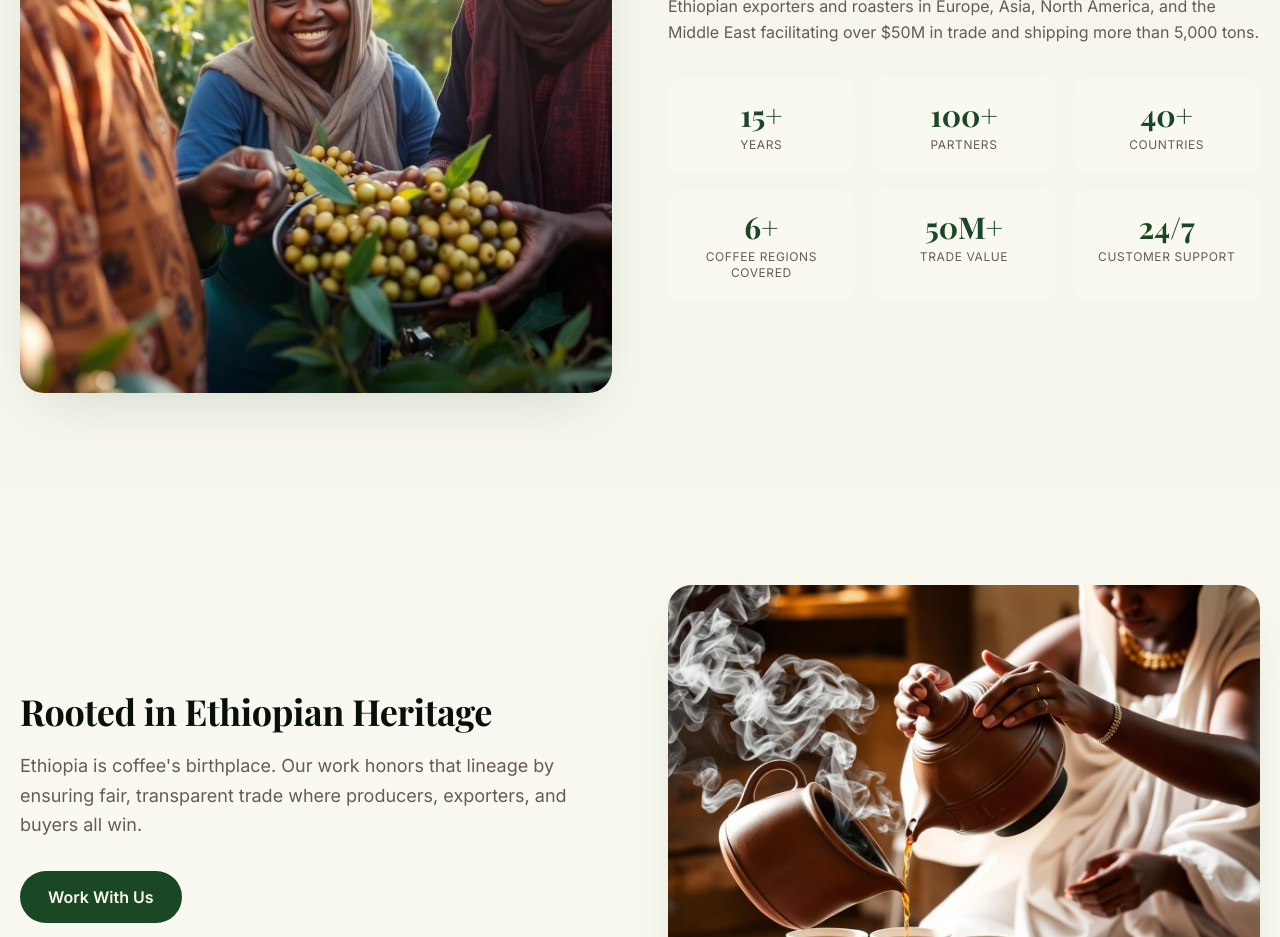
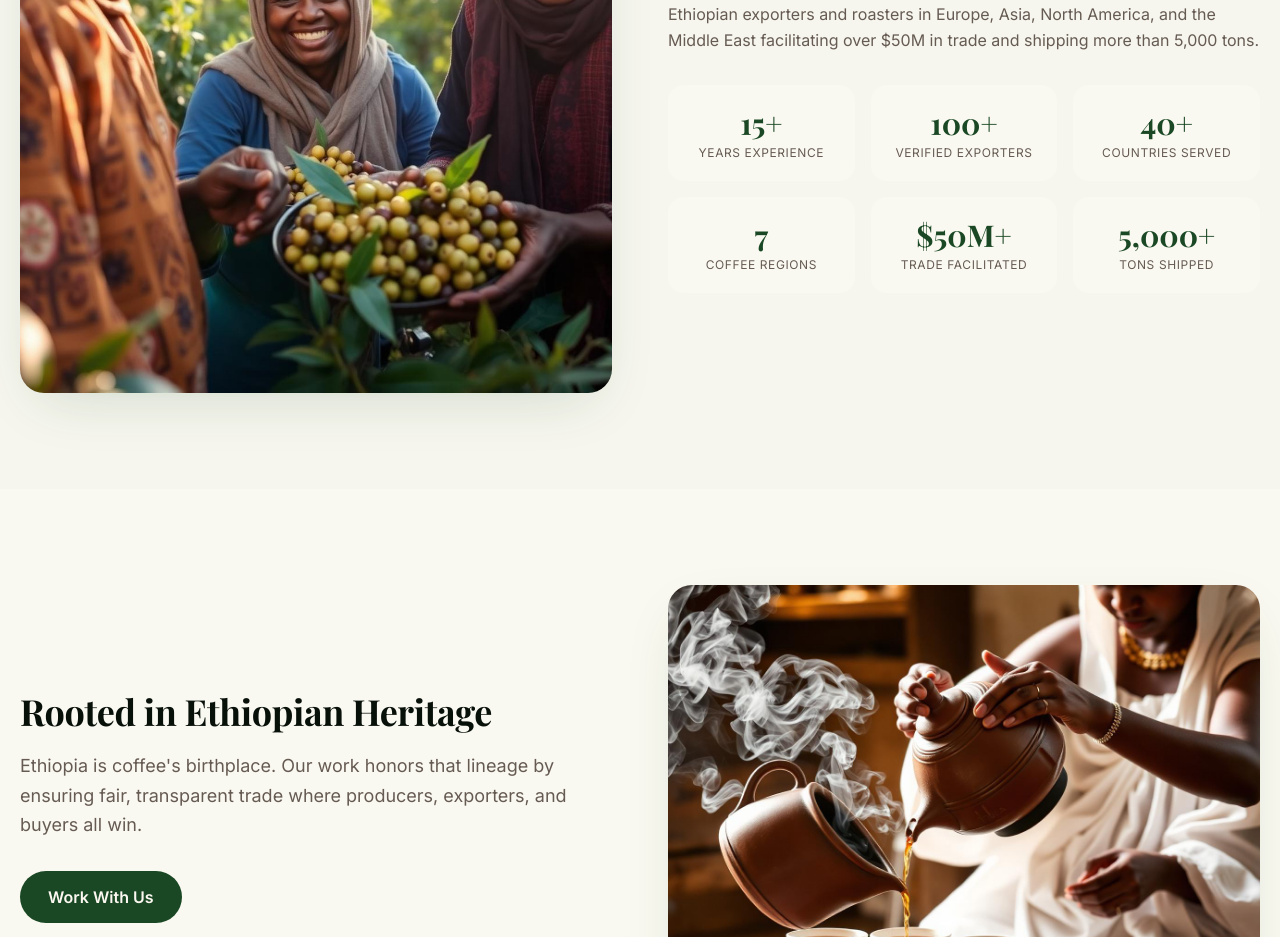
Before and after one commit to t5i0n/bcs, a React (Vite) app: page /about in a window 1280 px wide. Shown: the part 1040-1977 px from the top of the page. Built offline with nearby package versions, Linux system fonts and the light colour scheme.

Commit message:
update company metrics and contact details

```diff
--- a/src/routes/about.tsx
+++ b/src/routes/about.tsx
@@ -37,12 +37,12 @@ export default function AboutPage() {
           </p>
           <div className="mt-8 grid grid-cols-3 gap-4">
             {[
-              ["15+", "Years"],
-              ["100+", "Partners"],
-              ["40+", "Countries"],
-              ["6+", "Coffee Regions Covered"],
-              ["50M+", "Trade Value"],
-              ["24/7", "Customer Support"],
+              ["15+", "Years Experience"],
+              ["100+", "Verified Exporters"],
+              ["40+", "Countries Served"],
+              ["7", "Coffee Regions"],
+              ["$50M+", "Trade Facilitated"],
+              ["5,000+", "Tons Shipped"],
             ].map(([v, l]) => (
               <div key={l} className="rounded-2xl bg-cream p-5 text-center">
                 <p className="font-display text-3xl font-bold text-primary">
--- a/src/routes/index.tsx
+++ b/src/routes/index.tsx
@@ -86,7 +86,7 @@ function Hero() {
         <div className="mt-20 grid grid-cols-2 lg:grid-cols-4 gap-4 max-w-5xl">
           {[
             { v: "15+", l: "Years Experience" },
-            { v: "100+", l: "Verified Partners" },
+            { v: "100+", l: "Verified Exporters" },
             { v: "40+", l: "Countries Served" },
             { v: "$50M+", l: "Trade Facilitated" },
           ].map((s, i) => (
@@ -571,7 +571,7 @@ function MetricsSection() {
             { value: "100+", label: "Verified Exporters", icon: Users },
             { value: "40+", label: "Countries Served", icon: MapPin },
             { value: "$50M+", label: "Trade Facilitated", icon: TrendingUp },
-            { value: "15+", label: "Years in Origin", icon: Star },
+            { value: "15+", label: "Years Experience", icon: Star },
           ].map((item) => (
             <div
               key={item.label}
@@ -682,7 +682,7 @@ function ContactSection() {
             <InfoRow
               icon={() => <span className="text-lg">📞</span>}
               title="Phone & WhatsApp"
-              lines={["+251-973-053-737", "+251 91 234 5678"]}
+              lines={["+251-973-053-737", "+251-912-345-678"]}
             />
             <InfoRow
               icon={() => <span className="text-lg">✉</span>}
```
